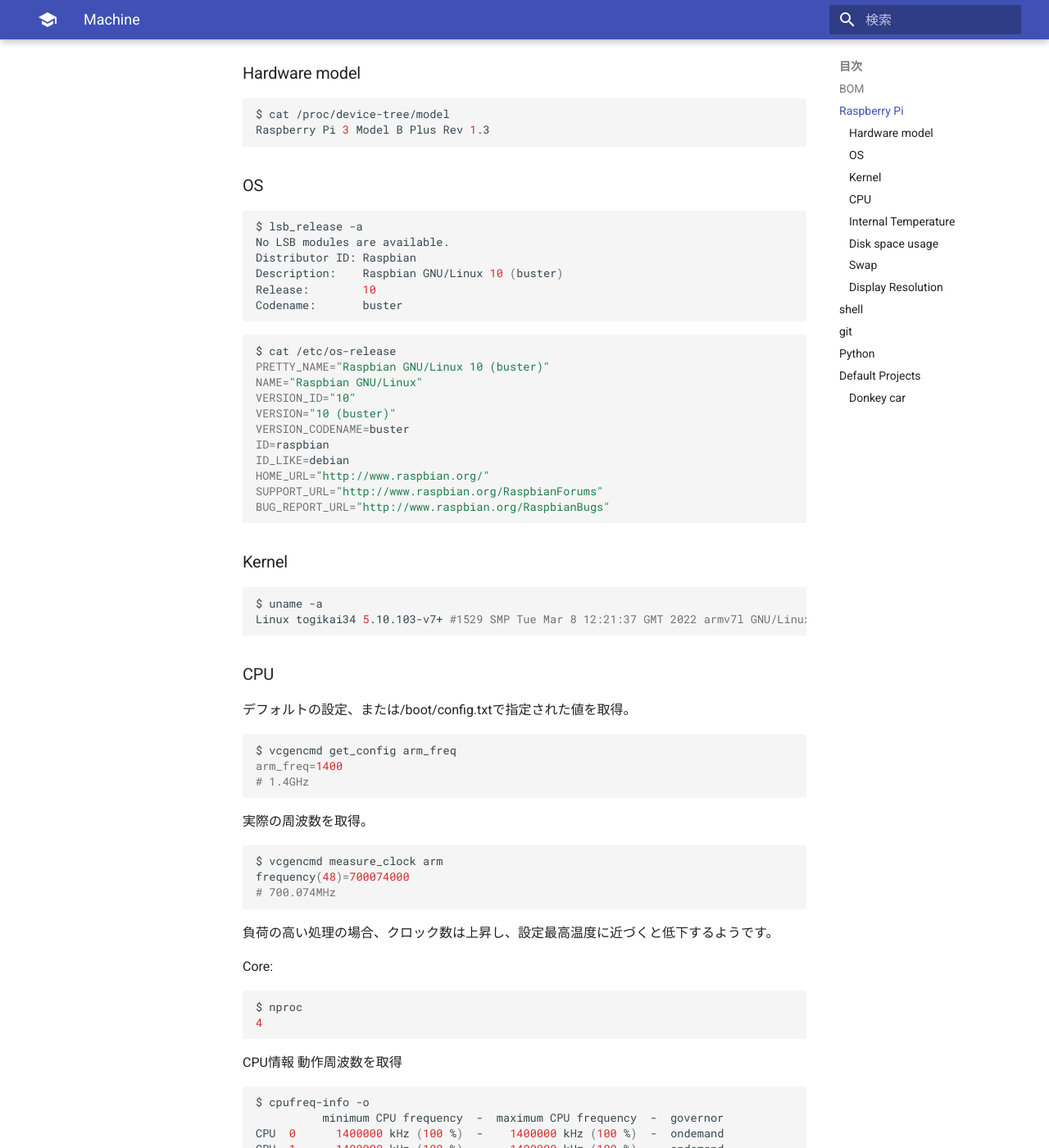
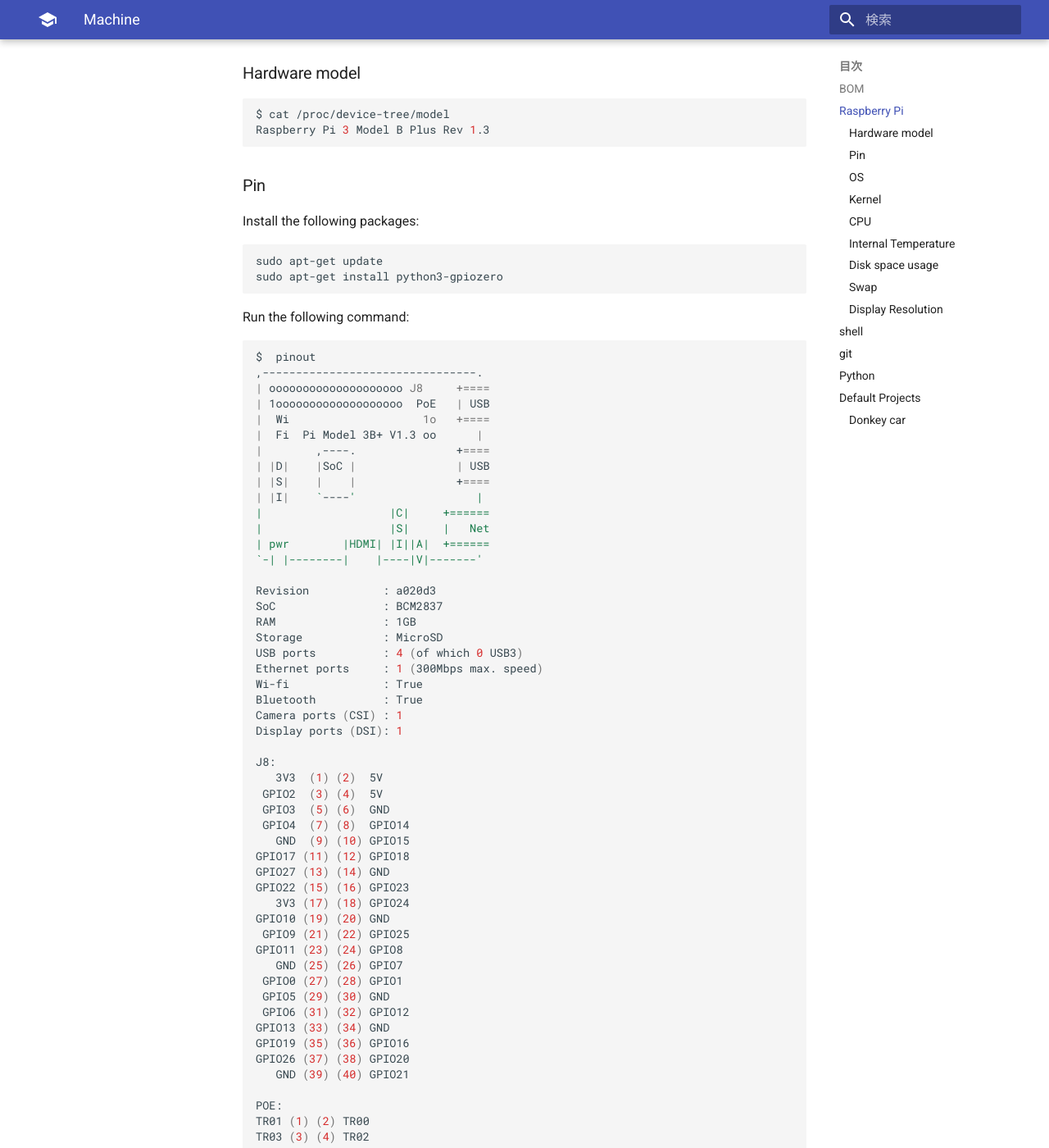
Before and after one commit to nino-kin/racecar-docs, an MkDocs documentation site: the page built from docs/machine.md, in a window 1280 px wide and 1400 px high, scrolled down 1907 px. Shown: the whole window at 82% size. Built offline with MkDocs 1.6.1 and Material for MkDocs 9.7.7, drawn with Linux system fonts in a browser that asks for light colours; some of the changed text lies outside the part shown.

Commit message:
docs: update pin info

````diff
--- a/docs/machine.md
+++ b/docs/machine.md
@@ -36,6 +36,73 @@ cf. [ラズベリーパイの環境チェック いろいろ](https://wisteriahi
 ```bash
 $ cat /proc/device-tree/model
 Raspberry Pi 3 Model B Plus Rev 1.3
+```
+
+### Pin
+
+Install the following packages:
+
+```bash
+sudo apt-get update
+sudo apt-get install python3-gpiozero
+```
+
+Run the following command:
+
+```bash
+$  pinout
+,--------------------------------.
+| oooooooooooooooooooo J8     +====
+| 1ooooooooooooooooooo  PoE   | USB
+|  Wi                    1o   +====
+|  Fi  Pi Model 3B+ V1.3 oo      |
+|        ,----.               +====
+| |D|    |SoC |               | USB
+| |S|    |    |               +====
+| |I|    `----'                  |
+|                   |C|     +======
+|                   |S|     |   Net
+| pwr        |HDMI| |I||A|  +======
+`-| |--------|    |----|V|-------'
+
+Revision           : a020d3
+SoC                : BCM2837
+RAM                : 1GB
+Storage            : MicroSD
+USB ports          : 4 (of which 0 USB3)
+Ethernet ports     : 1 (300Mbps max. speed)
+Wi-fi              : True
+Bluetooth          : True
+Camera ports (CSI) : 1
+Display ports (DSI): 1
+
+J8:
+   3V3  (1) (2)  5V
+ GPIO2  (3) (4)  5V
+ GPIO3  (5) (6)  GND
+ GPIO4  (7) (8)  GPIO14
+   GND  (9) (10) GPIO15
+GPIO17 (11) (12) GPIO18
+GPIO27 (13) (14) GND
+GPIO22 (15) (16) GPIO23
+   3V3 (17) (18) GPIO24
+GPIO10 (19) (20) GND
+ GPIO9 (21) (22) GPIO25
+GPIO11 (23) (24) GPIO8
+   GND (25) (26) GPIO7
+ GPIO0 (27) (28) GPIO1
+ GPIO5 (29) (30) GND
+ GPIO6 (31) (32) GPIO12
+GPIO13 (33) (34) GND
+GPIO19 (35) (36) GPIO16
+GPIO26 (37) (38) GPIO20
+   GND (39) (40) GPIO21
+
+POE:
+TR01 (1) (2) TR00
+TR03 (3) (4) TR02
+
+For further information, please refer to https://pinout.xyz/
 ```
 
 ### OS
````
